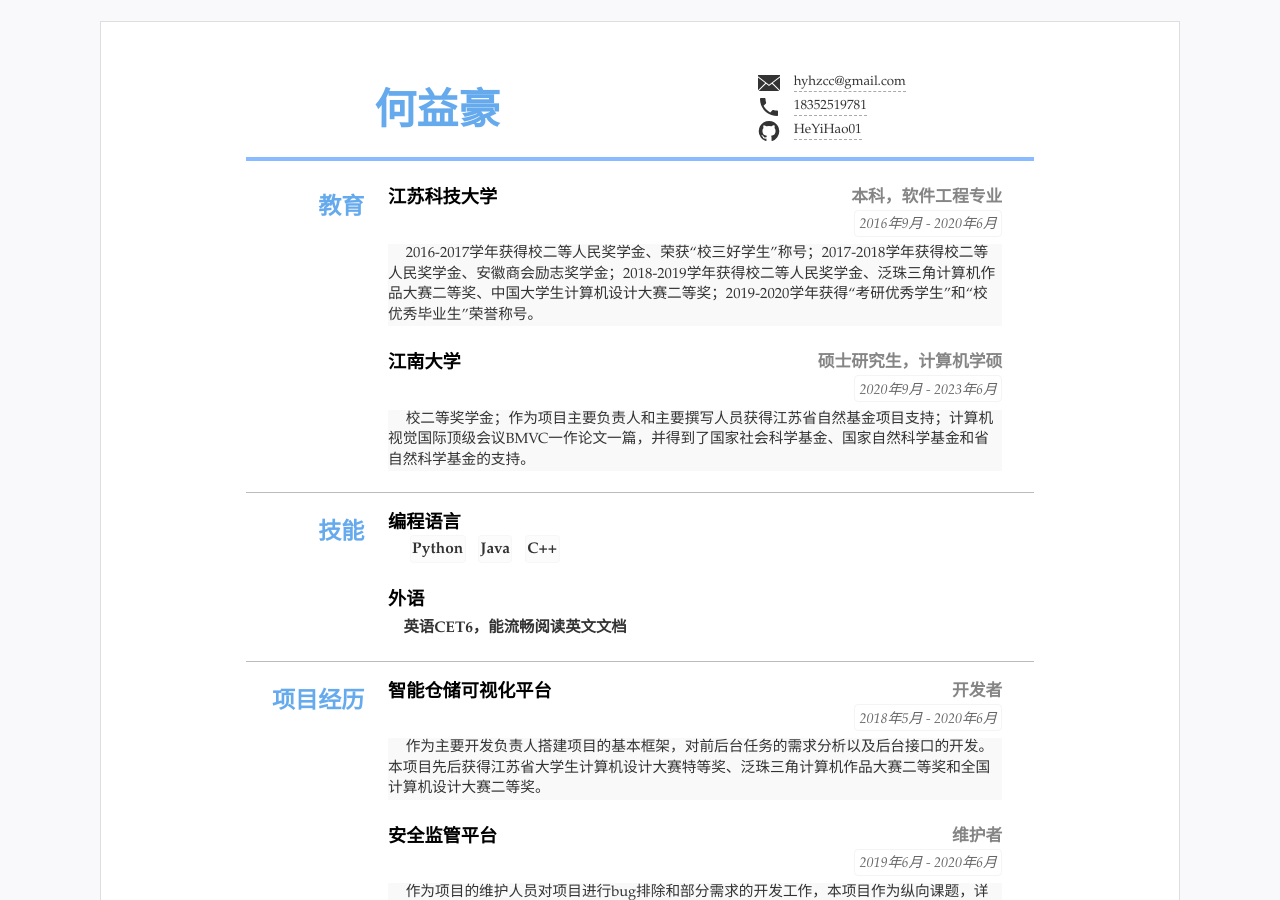
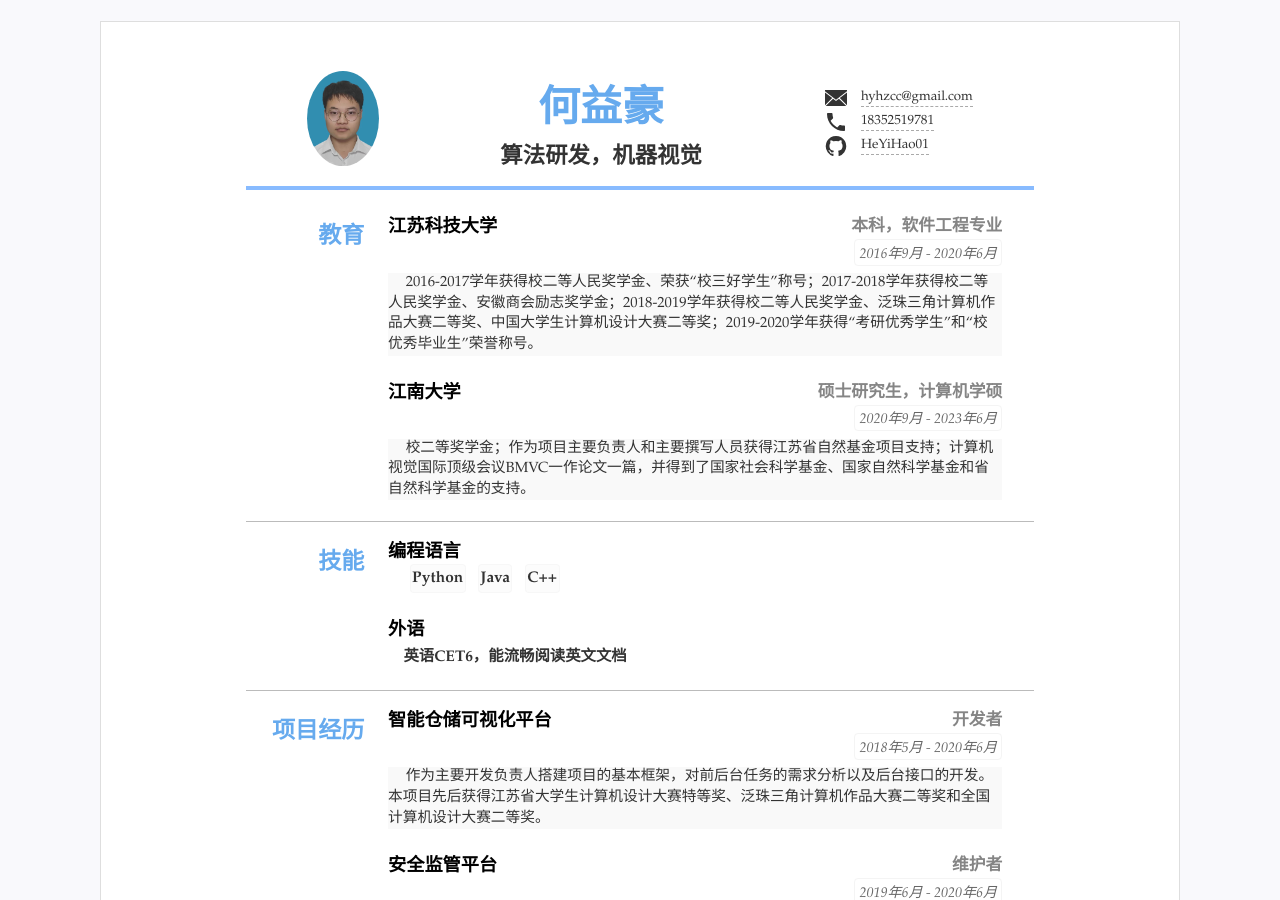
Before and after one commit to HeYiHao01/CV_Resume, a Jekyll site: the page built from index.html, in a window 1280 px wide and 900 px high. Built offline with Jekyll 4.4.1, drawn with Linux system fonts in a browser that asks for light colours.

Commit message:
Update resume.yml

```diff
--- a/_data/resume.yml
+++ b/_data/resume.yml
@@ -4,8 +4,8 @@
 title: "个人简历"
 lang: "zh" #语言设置 zh表示中文 en 表示英语
 name: "何益豪"
-jobtitle: "" #可空不显示
-photo: "" #照片可空，不显示
+jobtitle: "算法研发，机器视觉" #可空不显示
+photo: "assets/img/me_1.jpg" #照片可空，不显示
 
 #联系方式
 contact: #联系方式连接等3~5行
```
